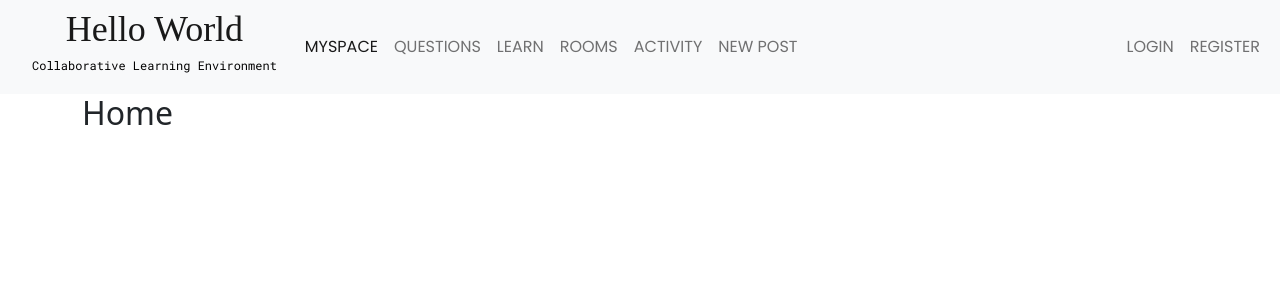
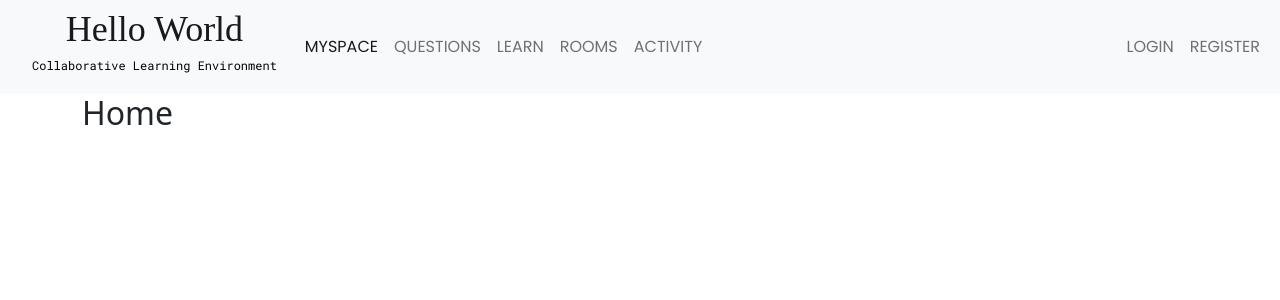
Before and after one commit to koglak/bounswe574-2022-gr2, a Django app: page / in a window 1280 px wide. Shown: the top 300 px of the page. Run offline with Django 3.2, Linux system fonts and the light colour scheme; some web fonts are replaced.

Commit message:
new post button is deleted from nav at base.html

```diff
--- a/blog/templates/blog/base.html
+++ b/blog/templates/blog/base.html
@@ -44,7 +44,6 @@
                         <a href="/learn" class="nav-item nav-link">LEARN</a>
                         <a href="/rooms" class="nav-item nav-link">ROOMS</a>
                         <a href="/activity" class="nav-item nav-link">ACTIVITY</a>
-                        <a class="nav-link" href="{% url 'question_new' %}" class="top-menu">NEW POST</a>
 
                     </div>
                     <div class="navbar-nav ms-auto">
```
